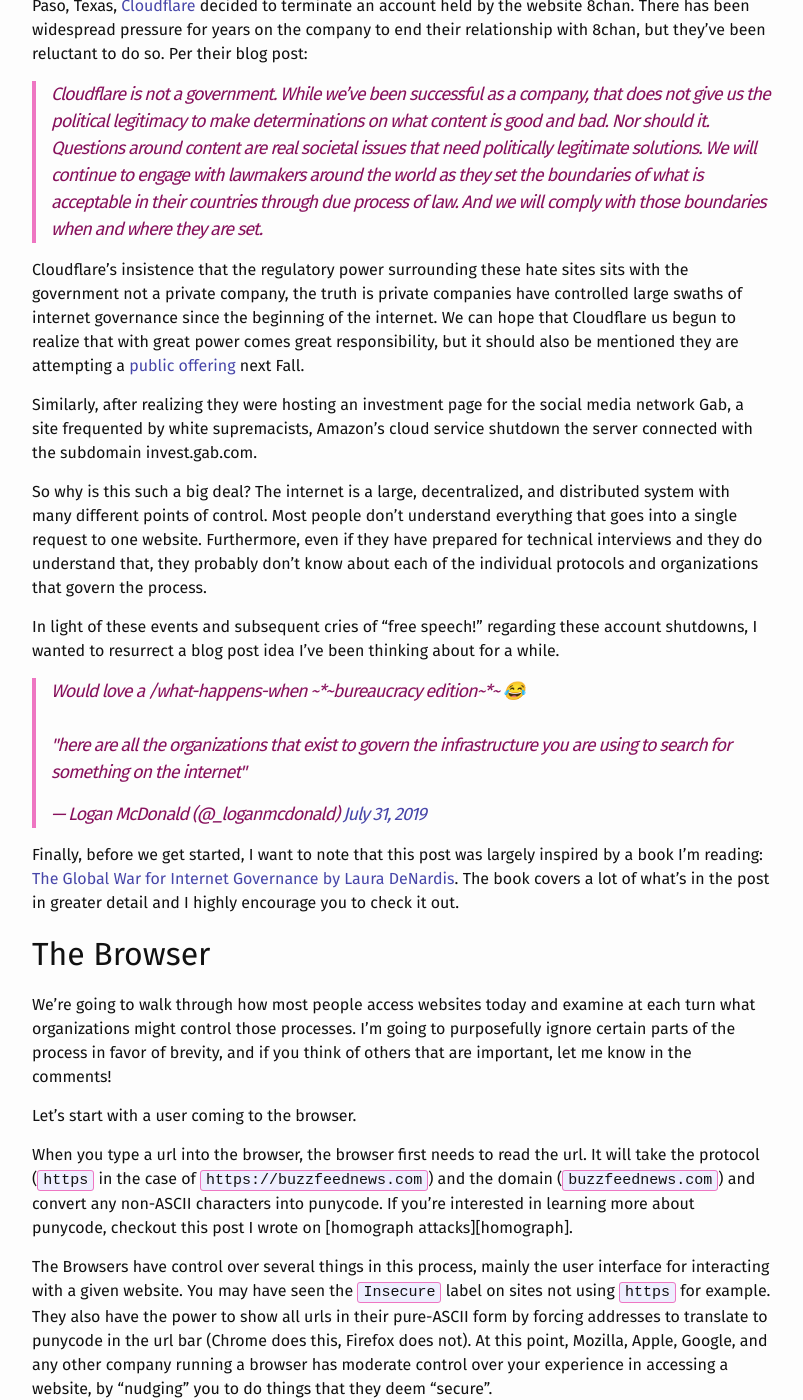
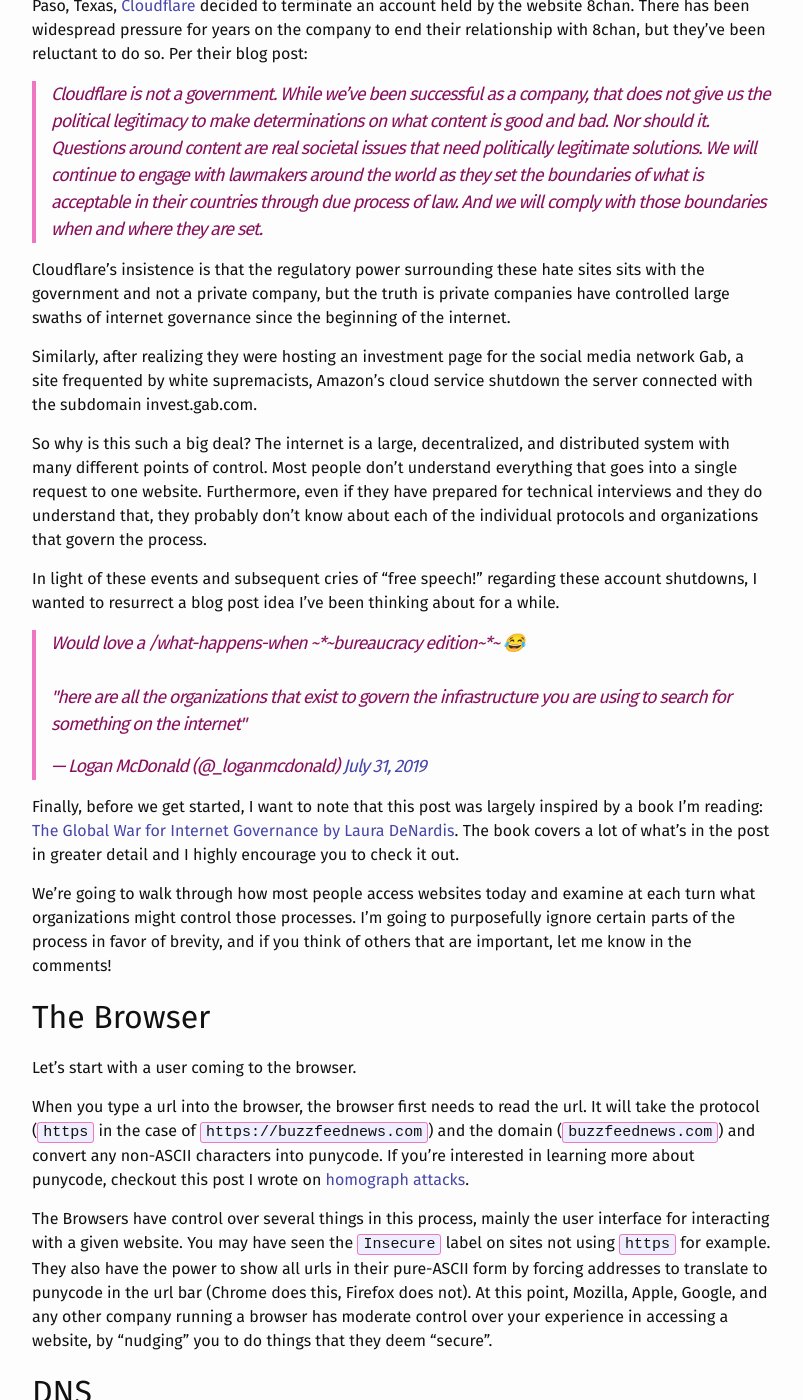
Before and after one commit to ghazaal71/loganmeetsworld, a Jekyll site: the page built from drafts/2019-08-05-what-happens-when-bureaucracy.markdown, in a window 1280 px wide and 1400 px high, scrolled down 400 px. Shown: the whole window, without its empty margins (238-1041 px from the left). Built offline with Jekyll 4.4.1, drawn with Linux system fonts in a browser that asks for light colours; comment, search, counter and statistics services are not loaded; some of the changed lines change nothing that is shown; some of the changed text lies outside the part shown.

Commit message:
start section on dns

````diff
--- a/drafts/2019-08-05-what-happens-when-bureaucracy.markdown
+++ b/drafts/2019-08-05-what-happens-when-bureaucracy.markdown
@@ -14,7 +14,7 @@
 
 > Cloudflare is not a government. While we've been successful as a company, that does not give us the political legitimacy to make determinations on what content is good and bad. Nor should it. Questions around content are real societal issues that need politically legitimate solutions. We will continue to engage with lawmakers around the world as they set the boundaries of what is acceptable in their countries through due process of law. And we will comply with those boundaries when and where they are set.
 
-Cloudflare's insistence that the regulatory power surrounding these hate sites sits with the government not a private company, the truth is private companies have controlled large swaths of internet governance since the beginning of the internet. We can hope that Cloudflare us begun to realize that with great power comes great responsibility, but it should also be mentioned they are attempting a [public offering][ipo] next Fall.
+Cloudflare's insistence is that the regulatory power surrounding these hate sites sits with the government and not a private company, but the truth is private companies have controlled large swaths of internet governance since the beginning of the internet.
 
 Similarly, after realizing they were hosting an investment page for the social media network Gab, a site frequented by white supremacists, Amazon's cloud service shutdown the server connected with the subdomain invest.gab.com.
 
@@ -27,9 +27,9 @@
 
 Finally, before we get started, I want to note that this post was largely inspired by a book I'm reading: [The Global War for Internet Governance by Laura DeNardis][denardis]. The book covers a lot of what's in the post in greater detail and I highly encourage you to check it out.
 
+We're going to walk through how most people access websites today and examine at each turn what organizations might control those processes. I'm going to purposefully ignore certain parts of the process in favor of brevity, and if you think of others that are important, let me know in the comments!
+
 ## The Browser
-
-We're going to walk through how most people access websites today and examine at each turn what organizations might control those processes. I'm going to purposefully ignore certain parts of the process in favor of brevity, and if you think of others that are important, let me know in the comments!
 
 Let's start with a user coming to the browser.
 
@@ -37,17 +37,25 @@
 
 The Browsers have control over several things in this process, mainly the user interface for interacting with a given website. You may have seen the `Insecure` label on sites not using `https` for example. They also have the power to show all urls in their pure-ASCII form by forcing addresses to translate to punycode in the url bar (Chrome does this, Firefox does not). At this point, Mozilla, Apple, Google, and any other company running a browser has moderate control over your experience in accessing a website, by "nudging" you to do things that they deem "secure".
 
-## IP/DNS
+## DNS
+
+Then your Browser performs a DNS lookup. It'll make a call in your operating system to get the hostname locally. If it cannot find it on your operating system, it will try resolving the hostname through DNS. DNS is the domain name system. Its primary function is to translate the human-readable addresses we see in our browsers to binary addresses that routers use to locate servers belonging to those addresses.
 
 ## HTTP
 
 ## CDN
 
+Let's take a look at what happens when you curl for BuzzFeedNews:
+
+```bash
+
+```
+
 ## The Host
 
 ## All the random shit you need to run a website in 2019
 
-In this day and age, most sites are run using "cloud computing", which means that you need a way to get your code to the cloud. This presents the opportunity for many other points of possible disruption for a site.$$
+In this day and age, most sites are run using "cloud computing", which means that you need a way to get your code to the cloud. This presents the opportunity for many other points of possible disruption for a site.
 
 In Gab's case, they were using Heroku to deploy their application, but the servers that Heroku uses are actually owned by Amazon. So at that point either Heroku could have terminated their account
 
@@ -63,3 +71,6 @@
 [ipo]: https://news.crunchbase.com/news/cloudflare-said-to-pursue-september-ipo-we-say-heck-yes/
 [denardis]: https://yalebooks.yale.edu/book/9780300181357/global-war-internet-governance
 [whw]: https://github.com/alex/what-happens-when
+[homograph]: https://dev.to/logan/homographs-attack--5a1p
+[denardisbook]: https://yalebooks.yale.edu/book/9780300181357/global-war-internet-governance
+[denardisdns]: https://onlinelibrary.wiley.com/doi/full/10.1002/poi3.195
````
